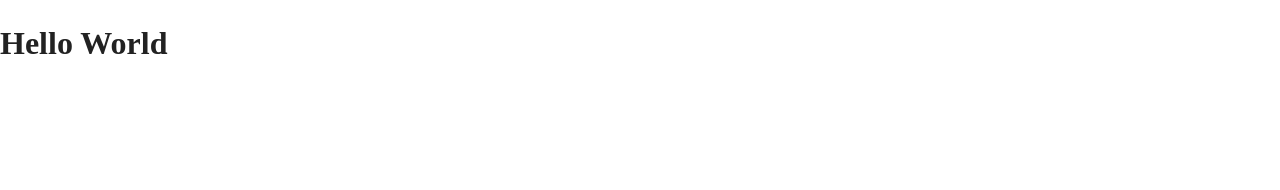
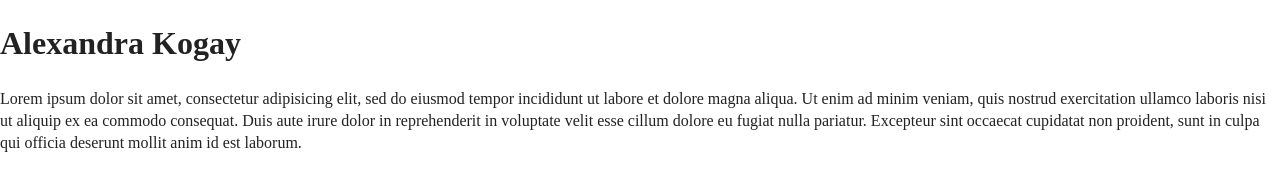
Before and after one commit to kogay4onok/github-project, a plain HTML site: page index.html in a window 1280 px wide. Drawn offline with nearby package versions, Linux system fonts and the light colour scheme.

Commit message:
added paragraph, changed h1 tag

```diff
--- a/index.html
+++ b/index.html
@@ -20,7 +20,9 @@
         <![endif]-->
 
         <!-- Add your site or application content here -->
-        <h1>Hello World</h1>
+        <h1>Alexandra Kogay</h1>
+
+        <p>Lorem ipsum dolor sit amet, consectetur adipisicing elit, sed do eiusmod tempor incididunt ut labore et dolore magna aliqua. Ut enim ad minim veniam, quis nostrud exercitation ullamco laboris nisi ut aliquip ex ea commodo consequat. Duis aute irure dolor in reprehenderit in voluptate velit esse cillum dolore eu fugiat nulla pariatur. Excepteur sint occaecat cupidatat non proident, sunt in culpa qui officia deserunt mollit anim id est laborum.</p>
 
         <script src="js/vendor/modernizr-3.5.0.min.js"></script>
         <script src="https://code.jquery.com/jquery-3.2.1.min.js" integrity="sha256-hwg4gsxgFZhOsEEamdOYGBf13FyQuiTwlAQgxVSNgt4=" crossorigin="anonymous"></script>
```
